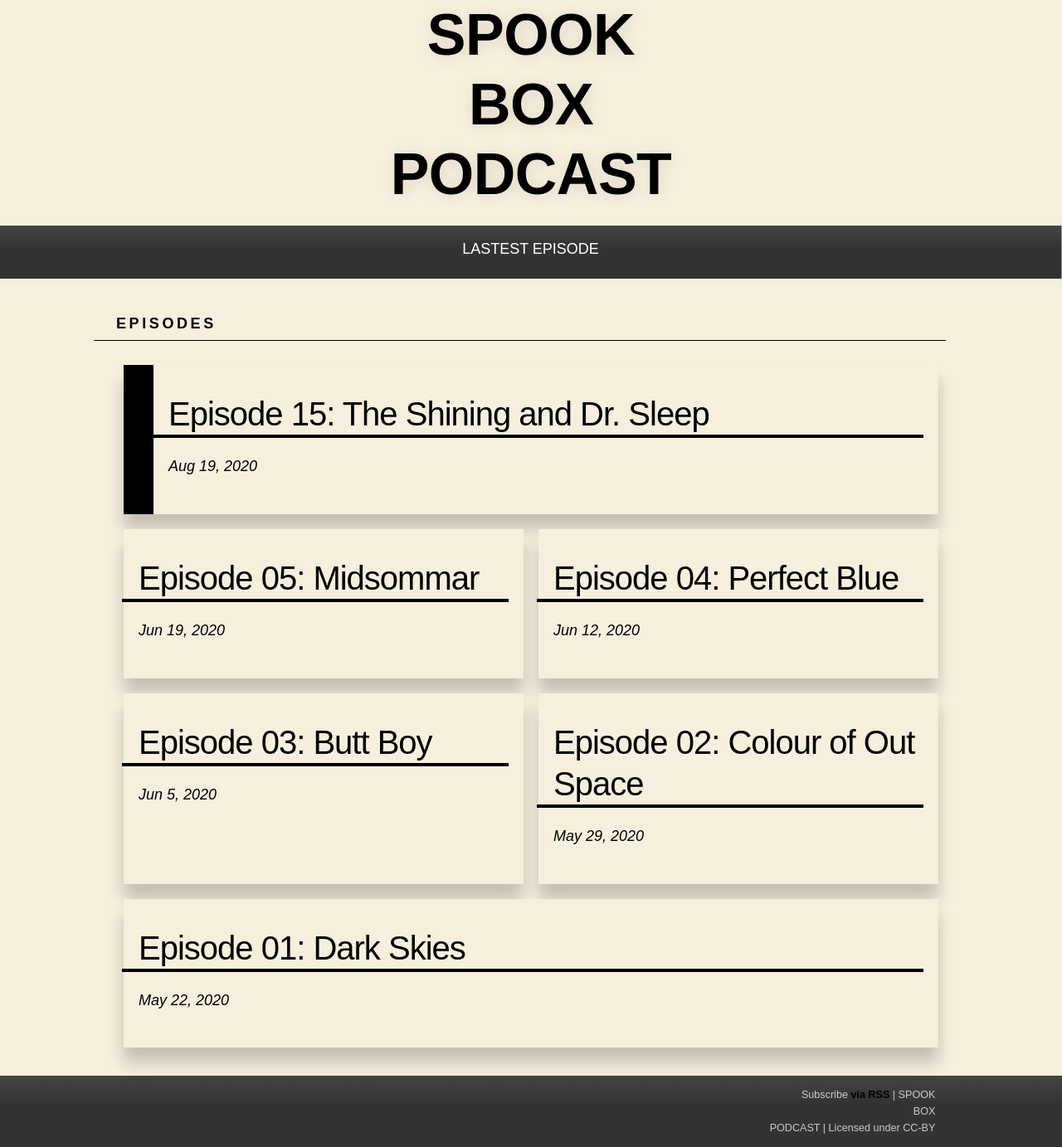
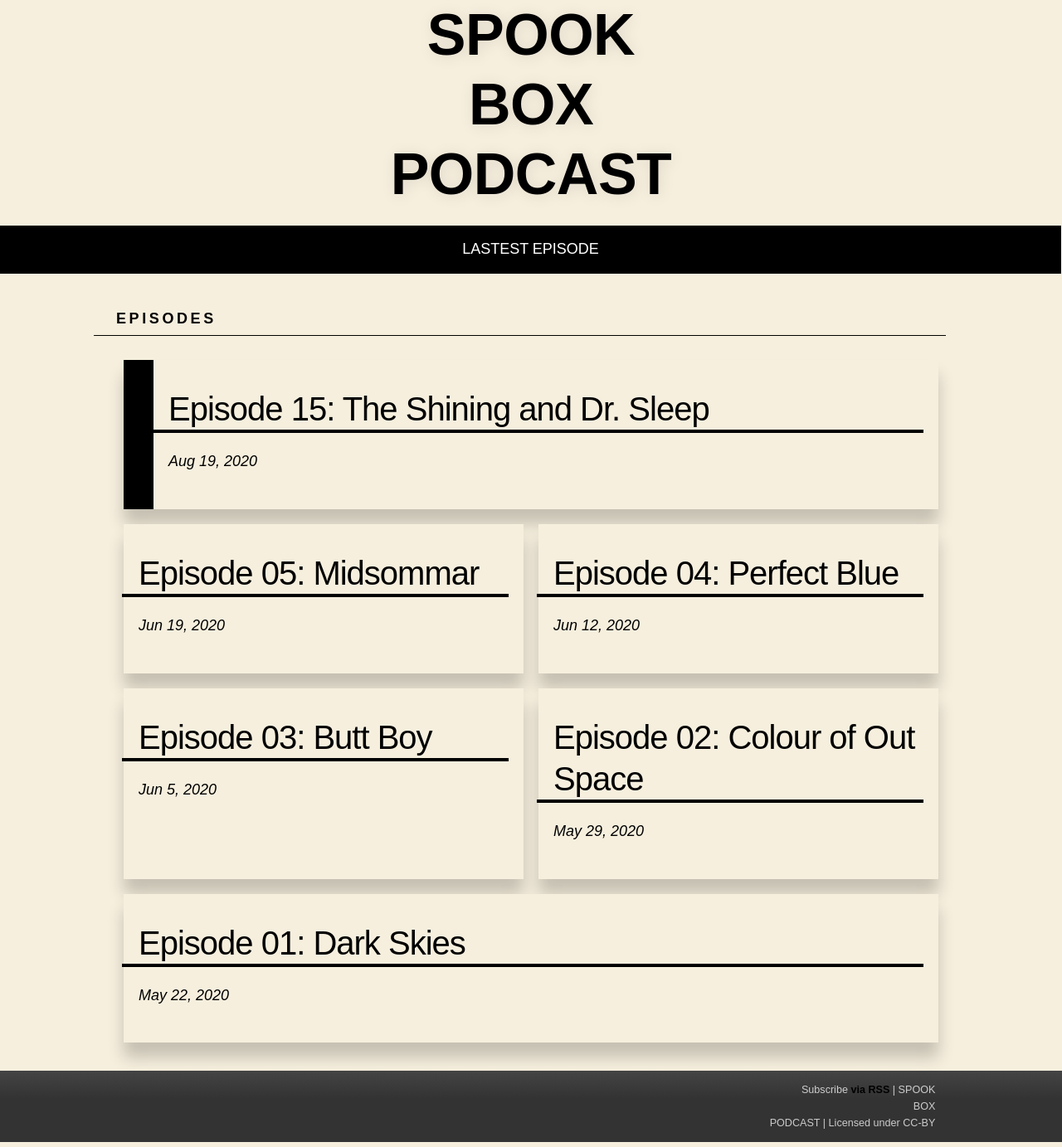
Before and after one commit to cpmmckeown/SpookBox-Podcast, a Jekyll site: the page built from index.html, in a window 1280 px wide. Shown: the whole page at 83% size. Built offline with Jekyll 4.4.1, drawn with Linux system fonts in a browser that asks for light colours.

Commit message:
finished the aesthetics

```diff
--- a/_sass/modules/_navigation.scss
+++ b/_sass/modules/_navigation.scss
@@ -13,12 +13,10 @@ nav li {
   flex-grow: 1;
   min-width: 50%;
   margin: 0px 0px;
-  border-right: 1px solid rgba(255, 255, 255, 0.5);
+  border-right: 1px solid rgba(255, 255, 255, 1);
   box-sizing: border-box;
-  background: #333333;
-  background: -moz-$dark-gradient;
-  background: -webkit-$dark-gradient;
-  background: $dark-gradient;
+  background: rgb(0,0,0);
+
   filter: progid:DXImageTransform.Microsoft.gradient( startColorstr='#444', endColorstr='#333333',GradientType=0 ); }
 
 nav a {
@@ -27,7 +25,7 @@ nav a {
   text-transform: uppercase;
   display: block;
   padding: .5em 0px;
-  border-bottom: 6px solid transparent;
+
 }
 
 nav a:hover {
```
